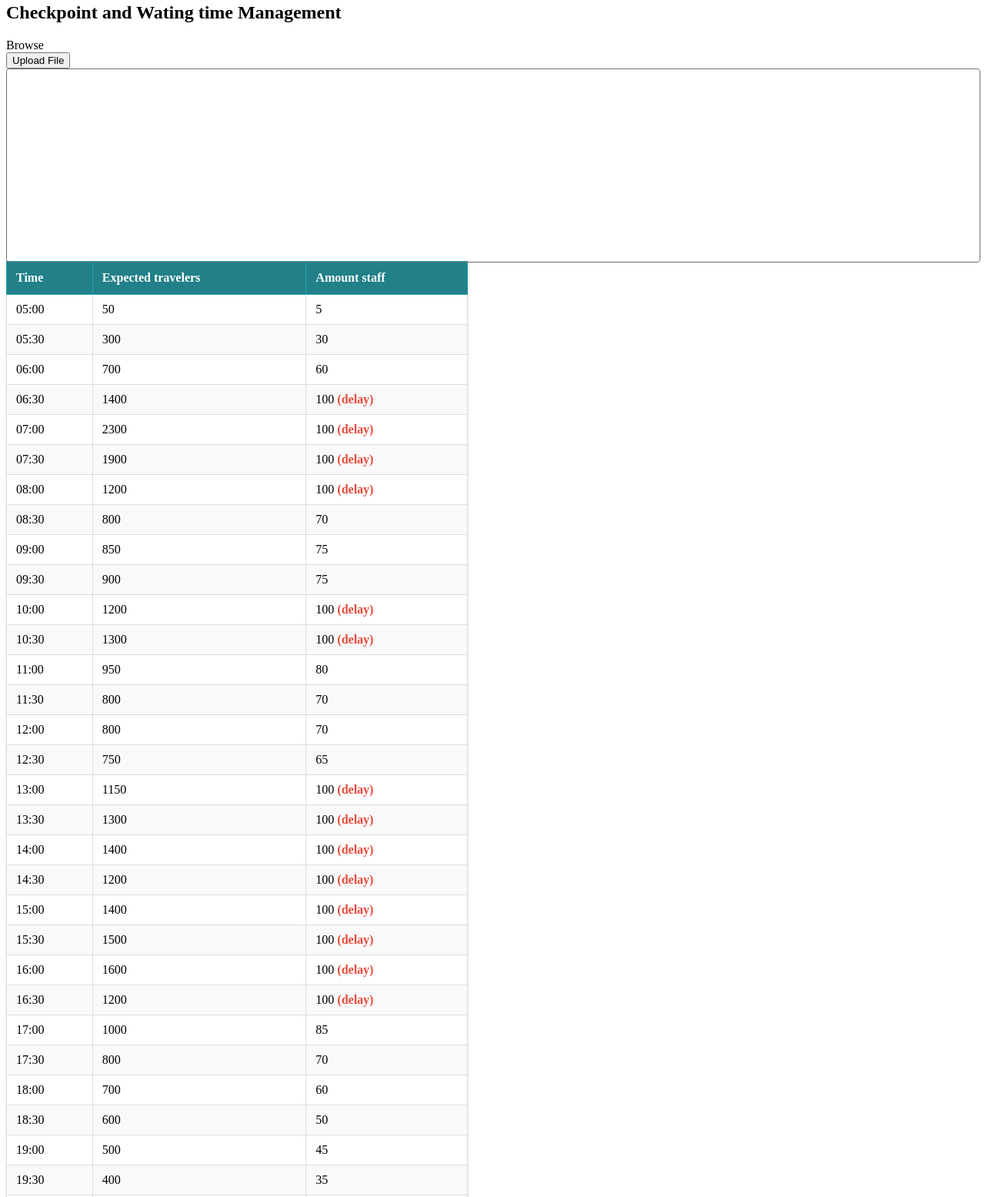
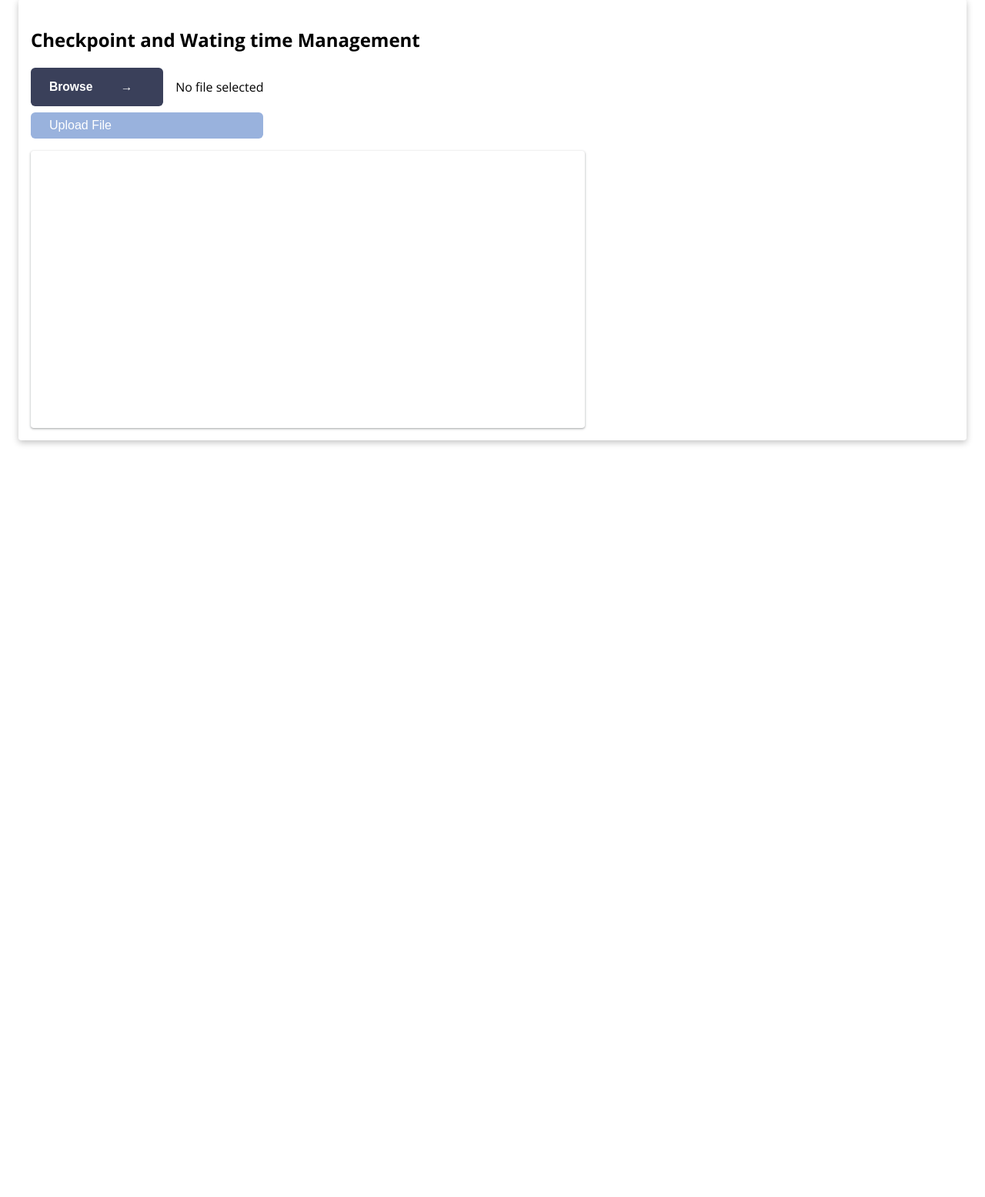
Before and after one commit to druabello-dotcom/airport-employee-management, a website: page frontend/src/index.html in a window 1280 px wide. Shown: the part 17-1572 px from the top of the page at 77% size. After the commit the page ends 800 px from the top, so only its background shows below. Drawn offline with nearby package versions, Linux system fonts and the light colour scheme.

Commit message:
feat: style browse and upload file button

```diff
--- a/frontend/src/index.html
+++ b/frontend/src/index.html
@@ -15,200 +15,22 @@
 
 	<!-- upload file -->
 	<div id="calc-checkpoints-managment">
-		<h2>Checkpoint and Wating time Management</h2>
-		<form action="" id="form">
-			<input type="file" id="file" style="display: none;" accept=".csv">
-			<div class="button" id="uploadTrigger">Browse</div>
-			<button type="submit" class="submit">Upload File</button>
-		</form>
+		<div id="import-file-area">
+			<h2>Checkpoint and Wating time Management</h2>
+			<form action="" id="form">
+				<div id="browse-wrapper">
+					<input type="file" id="file" style="display: none;" accept=".csv">
+					<button type="button" class="button" id="uploadTrigger"><h3>Browse →</h3></button>
+					<span id="file-name">No file selected</span>
+				</div>
+				<button type="submit" id="submit">Upload File</button>
+			</form>
+		</div>
 		<div id="chart-results">
 			<canvas id="myChart"></canvas>
 		</div>
 	</div>
 
-
-
-	<table>
-		<thead>
-			<tr>
-				<th>Time</th>
-				<th>Expected travelers</th>
-				<th>Amount staff</th>
-			</tr>
-		</thead>
-		<tbody>
-			<tr>
-				<td>05:00</td>
-				<td>50</td>
-				<td>5</td>
-			</tr>
-			<tr>
-				<td>05:30</td>
-				<td>300</td>
-				<td>30</td>
-			</tr>
-			<tr>
-				<td>06:00</td>
-				<td>700</td>
-				<td>60</td>
-			</tr>
-			<tr>
-				<td>06:30</td>
-				<td>1400</td>
-				<td>100 <span class="delay">(delay)</span></td>
-			</tr>
-			<tr>
-				<td>07:00</td>
-				<td>2300</td>
-				<td>100 <span class="delay">(delay)</span></td>
-			</tr>
-			<tr>
-				<td>07:30</td>
-				<td>1900</td>
-				<td>100 <span class="delay">(delay)</span></td>
-			</tr>
-			<tr>
-				<td>08:00</td>
-				<td>1200</td>
-				<td>100 <span class="delay">(delay)</span></td>
-			</tr>
-			<tr>
-				<td>08:30</td>
-				<td>800</td>
-				<td>70</td>
-			</tr>
-			<tr>
-				<td>09:00</td>
-				<td>850</td>
-				<td>75</td>
-			</tr>
-			<tr>
-				<td>09:30</td>
-				<td>900</td>
-				<td>75</td>
-			</tr>
-			<tr>
-				<td>10:00</td>
-				<td>1200</td>
-				<td>100 <span class="delay">(delay)</span></td>
-			</tr>
-			<tr>
-				<td>10:30</td>
-				<td>1300</td>
-				<td>100 <span class="delay">(delay)</span></td>
-			</tr>
-			<tr>
-				<td>11:00</td>
-				<td>950</td>
-				<td>80</td>
-			</tr>
-			<tr>
-				<td>11:30</td>
-				<td>800</td>
-				<td>70</td>
-			</tr>
-			<tr>
-				<td>12:00</td>
-				<td>800</td>
-				<td>70</td>
-			</tr>
-			<tr>
-				<td>12:30</td>
-				<td>750</td>
-				<td>65</td>
-			</tr>
-			<tr>
-				<td>13:00</td>
-				<td>1150</td>
-				<td>100 <span class="delay">(delay)</span></td>
-			</tr>
-			<tr>
-				<td>13:30</td>
-				<td>1300</td>
-				<td>100 <span class="delay">(delay)</span></td>
-			</tr>
-			<tr>
-				<td>14:00</td>
-				<td>1400</td>
-				<td>100 <span class="delay">(delay)</span></td>
-			</tr>
-			<tr>
-				<td>14:30</td>
-				<td>1200</td>
-				<td>100 <span class="delay">(delay)</span></td>
-			</tr>
-			<tr>
-				<td>15:00</td>
-				<td>1400</td>
-				<td>100 <span class="delay">(delay)</span></td>
-			</tr>
-			<tr>
-				<td>15:30</td>
-				<td>1500</td>
-				<td>100 <span class="delay">(delay)</span></td>
-			</tr>
-			<tr>
-				<td>16:00</td>
-				<td>1600</td>
-				<td>100 <span class="delay">(delay)</span></td>
-			</tr>
-			<tr>
-				<td>16:30</td>
-				<td>1200</td>
-				<td>100 <span class="delay">(delay)</span></td>
-			</tr>
-			<tr>
-				<td>17:00</td>
-				<td>1000</td>
-				<td>85</td>
-			</tr>
-			<tr>
-				<td>17:30</td>
-				<td>800</td>
-				<td>70</td>
-			</tr>
-			<tr>
-				<td>18:00</td>
-				<td>700</td>
-				<td>60</td>
-			</tr>
-			<tr>
-				<td>18:30</td>
-				<td>600</td>
-				<td>50</td>
-			</tr>
-			<tr>
-				<td>19:00</td>
-				<td>500</td>
-				<td>45</td>
-			</tr>
-			<tr>
-				<td>19:30</td>
-				<td>400</td>
-				<td>35</td>
-			</tr>
-			<tr>
-				<td>20:00</td>
-				<td>250</td>
-				<td>25</td>
-			</tr>
-			<tr>
-				<td>20:30</td>
-				<td>200</td>
-				<td>20</td>
-			</tr>
-			<tr>
-				<td>21:00</td>
-				<td>100</td>
-				<td>10</td>
-			</tr>
-			<tr>
-				<td>21:30</td>
-				<td>50</td>
-				<td>5</td>
-			</tr>
-		</tbody>
-	</table>
 	<script src="https://cdnjs.cloudflare.com/ajax/libs/Chart.js/4.4.1/chart.umd.min.js"></script>
 	<script type=module src="main.js"></script>
 </body>
--- a/frontend/src/main.js
+++ b/frontend/src/main.js
@@ -1,9 +1,19 @@
-import { getNeededCheckpoints } from "./api.js";
+import { defaultConfig, getNeededCheckpoints } from "./api.js";
 import { updateChart } from "./updateChart.js";
 
 document.getElementById("uploadTrigger").addEventListener("click", () => {
 	document.getElementById("file").click();
 })
+
+document.getElementById("file").addEventListener("change", (event) => {
+    const file = event.target.files[0];
+    const fileStatus = document.getElementById("file-name");
+    if (file) {
+        fileStatus.textContent = file.name;
+    } else {
+        fileStatus.textContent = "No file selected";
+    }
+});
 
 document.getElementById("form").addEventListener("submit", async event => {
 	event.preventDefault();
--- a/frontend/src/style.css
+++ b/frontend/src/style.css
@@ -1,20 +1,82 @@
+:root {
+	--dark-color: #3A405A;
+	--light-color: #99B2DD;
+}
+#calc-checkpoints-managment {
+	font-family: 'Open Sans', sans-serif;
+	display: flex;
+	flex-direction: column;
+	gap: 1rem;
+	margin: 1rem;
+
+	box-shadow: rgba(0, 0, 0, 0.24) 0px 3px 8px;
+	border-radius: 1mm;
+	padding: 1rem;
+}
+#import-file-area {
+	display: flex;
+	flex-direction: column;
+	align-items: start;
+}
 #form {
 	display: flex;
 	flex-direction: column;
+	gap: 0.5rem;
 }
-.submit {
-	max-width: fit-content;
+#browse-wrapper {
+	display: flex;
+	align-items: center;
+	flex-direction: row;
+	gap: 1rem;
+}
+#uploadTrigger {
+	word-spacing: 2rem;
+	display: flex;
+	justify-content: left;
+	width: fit-content;
+	padding: 0.025rem 2.5rem 0.025rem 1.5rem;
+
+	color: white;
+	background-color: var(--dark-color);
+	border: none;
+	border-radius: 1.5mm;
+	cursor: pointer;
+	transition: 0.2s;
+}
+
+#submit {
+	display: flex;
+	padding-top: 0.5rem;
+	padding-bottom: 0.5rem;
+	padding-left: 1.5rem;
+	font-size: 1rem;
+
+	color: white;
+	background-color: var(--light-color);
+	border: none;
+	border-radius: 1.5mm;
+	cursor: pointer;
+	transition: 0.2s;
+}
+#submit:hover {
+	filter: brightness(0.9);
+}
+
+button:active {
+	transform: translateY(0.15rem);
 }
 #chart-results {
-	width: 100%;
-	height: 250px;
+	display: flex;
+	width: 60%;
+	height: 22.5rem;
 }
 #myChart {
 	width: 100%;
-	height: inherit;
-	border: 1px solid #6e6e6e;
+	box-shadow: rgba(60, 64, 67, 0.3) 0px 1px 2px 0px, rgba(60, 64, 67, 0.15) 0px 1px 3px 1px;
 	border-radius: 1mm;
+	padding: 1rem;
 }
+
 /*table*/
 h1 {
 	color: #333;
```
